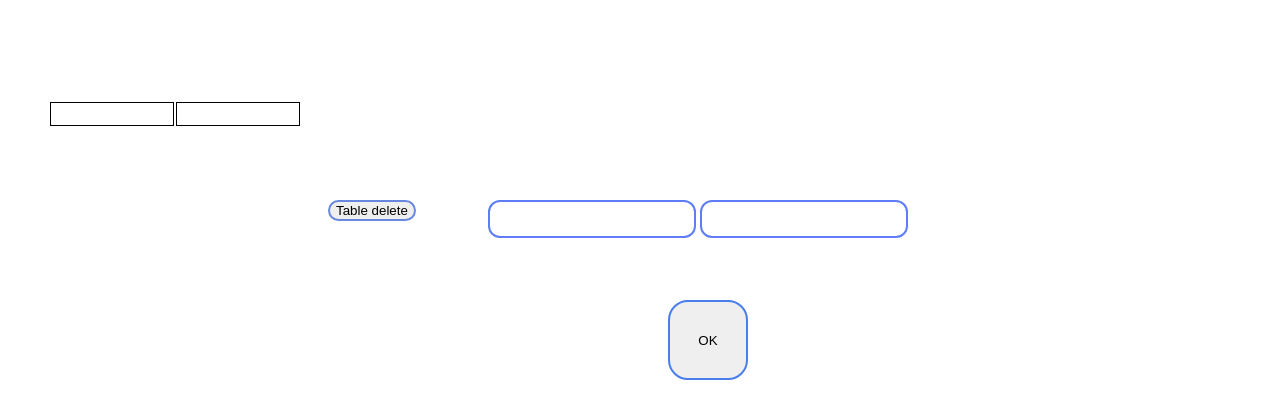
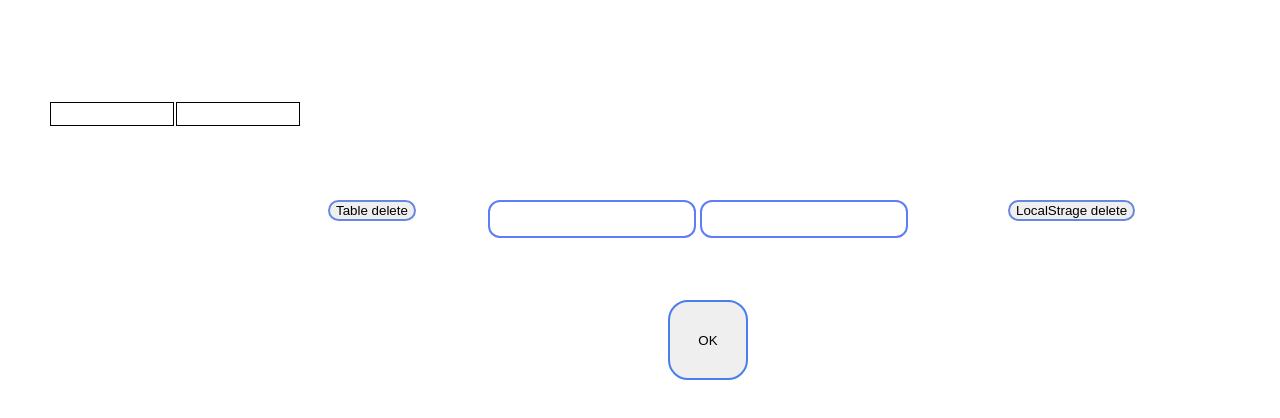
Before and after one commit to Farrux-Dev/localStorage, a plain HTML site: page index.html in a window 1280 px wide. Drawn offline with Linux system fonts and the light colour scheme.

Commit message:
uy ishini tayyor qildim

```diff
--- a/index.html
+++ b/index.html
@@ -22,6 +22,7 @@
 
 <button class="btn">OK</button>
 <button class="remove">Table delete</button>
+<button class="ls">LocalStrage delete</button>
 
 
 </body>
--- a/main.js
+++ b/main.js
@@ -44,6 +44,11 @@ $('.remove').click(function(){
 
 })
 
+$('.ls').click(function(){
+    localStorage.clear()
+
+ })
+
  })
 
 // import {add} from "./app.js"
--- a/style.css
+++ b/style.css
@@ -46,3 +46,9 @@ input{
         background-color: none;
         border:2px solid rgb(104, 136, 223);
     }
+    .ls{
+        border-radius: 12px;
+        position: absolute;
+        margin-left: 100px;
+        border: 2px solid rgb(104, 136, 223);;
+    }
```
